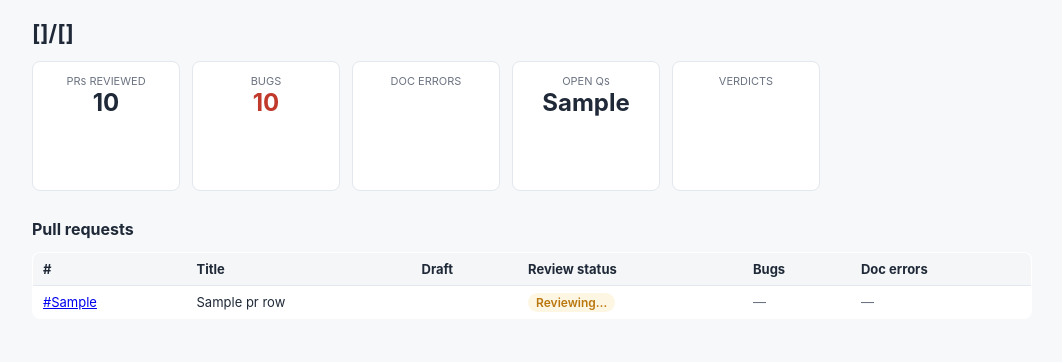
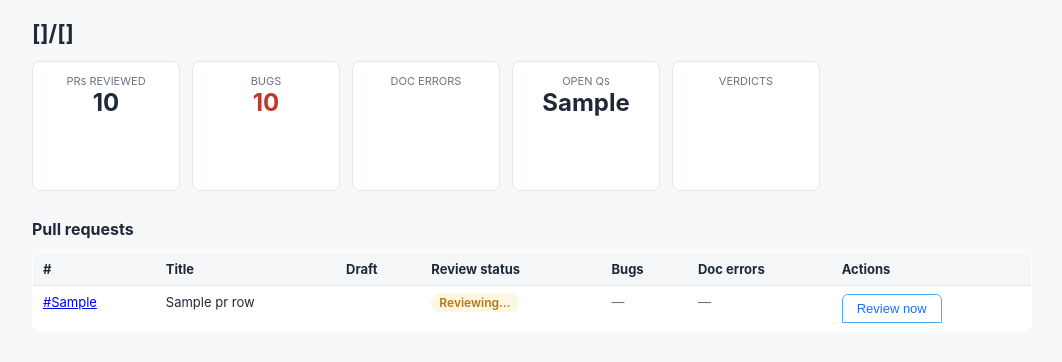
Before and after one commit to letruong272/deepseek-harness-pr-review, a FastAPI app: template web/templates/repo.html in a window 1280 px wide. Shown: the part 40-402 px from the top of the page, without its empty margins (108-1170 px from the left). Run offline with FastAPI, Linux system fonts and the light colour scheme; the template is opened without the code that fills it: most values are stand-ins (such as "Sample title", 1, 10 or a date in 2020).

Commit message:
feat: add review trigger button to repo page

```diff
--- a/web/static/style.css
+++ b/web/static/style.css
@@ -55,3 +55,5 @@ tr.unlisted td { color: #6b7280; }
 .v-unlisted { background: #f4f6f8; color: #a0a6ad; }
 .tag.draft { background: #6b7280; color: #fff; font-size: 10px; padding: 1px 6px;
              border-radius: 8px; margin-left: 6px; }
+.review-btn { border: 1px solid #4dabf7; color: #1a73e8; background: #fff; }
+.review-btn:disabled { opacity: .5; cursor: wait; }
--- a/web/templates/repo.html
+++ b/web/templates/repo.html
@@ -22,7 +22,7 @@
 <h2>Pull requests</h2>
 <table class="table">
   <thead><tr><th>#</th><th>Title</th><th>Draft</th><th>Review status</th>
-    <th>Bugs</th><th>Doc errors</th></tr></thead>
+    <th>Bugs</th><th>Doc errors</th><th>Actions</th></tr></thead>
   <tbody>
   {% for p in pr_rows %}
     <tr>
@@ -44,6 +44,12 @@
       {% else %}
         <td class="muted">—</td><td class="muted">—</td>
       {% endif %}
+      <td>
+        <button class="tab-btn review-btn" data-pr="{{ p.pr }}"
+                onclick="triggerReview({{ p.pr }}, this)">
+          {% if p.status == 'reviewed' %}Re-review{% else %}Review now{% endif %}
+        </button>
+      </td>
     </tr>
   {% endfor %}
   </tbody>
@@ -62,5 +68,28 @@ new Chart(document.getElementById("verdictChart"), {
   },
   options: { plugins: { legend: { display: false } } }
 });
+
+async function triggerReview(pr, btn) {
+  if (btn.disabled) return;
+  btn.disabled = true;
+  const original = btn.textContent;
+  btn.textContent = "Running…";
+  try {
+    const r = await fetch(`/api/repos/{{ repo.owner }}/{{ repo.repo }}/pr/${pr}/review`,
+                          {method: "POST"});
+    if (!r.ok) {
+      const data = await r.json().catch(() => ({}));
+      alert(data.detail || "review failed");
+      btn.textContent = original;
+      btn.disabled = false;
+      return;
+    }
+    location.reload();
+  } catch (e) {
+    alert("network error: " + e);
+    btn.textContent = original;
+    btn.disabled = false;
+  }
+}
 </script>
 {% endblock %}
```
Also changed, not shown: tests/test_server.py (+10 -0 lines), README.md.
